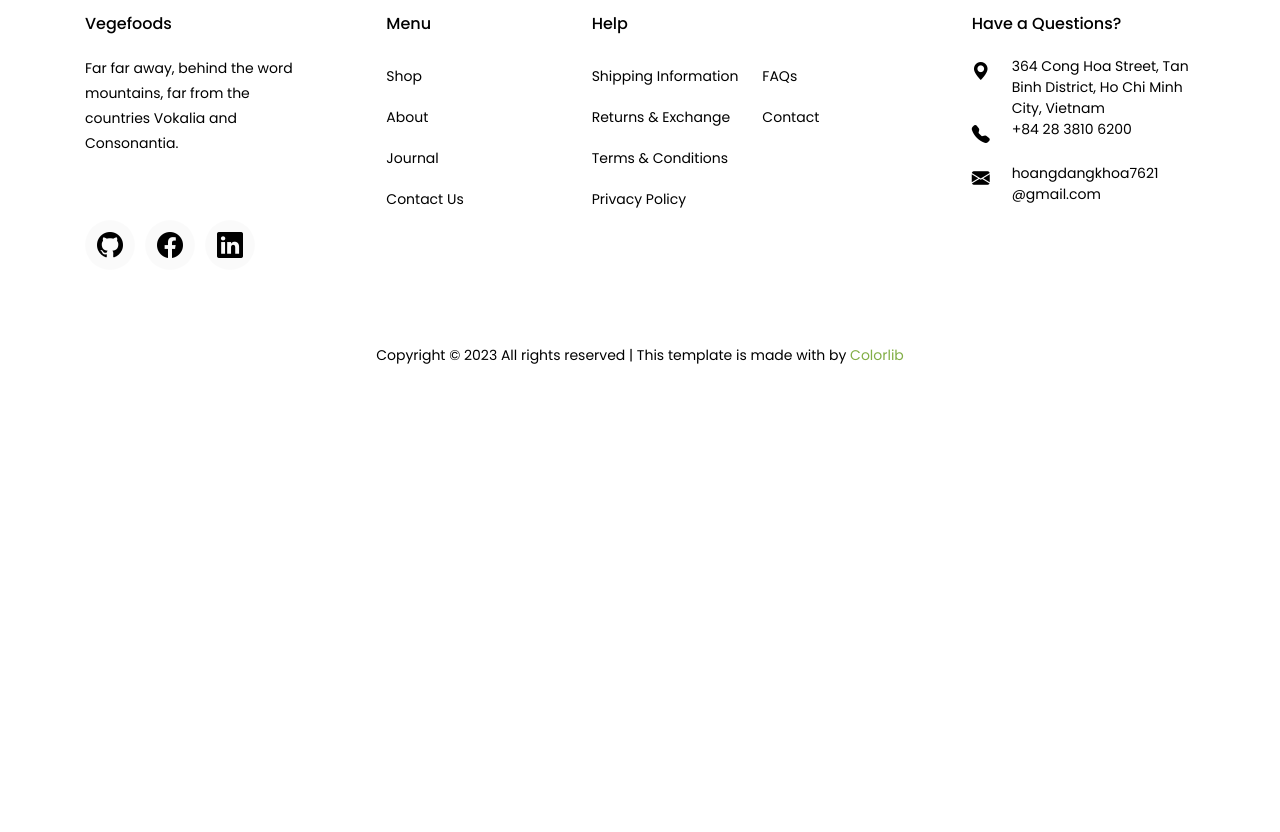
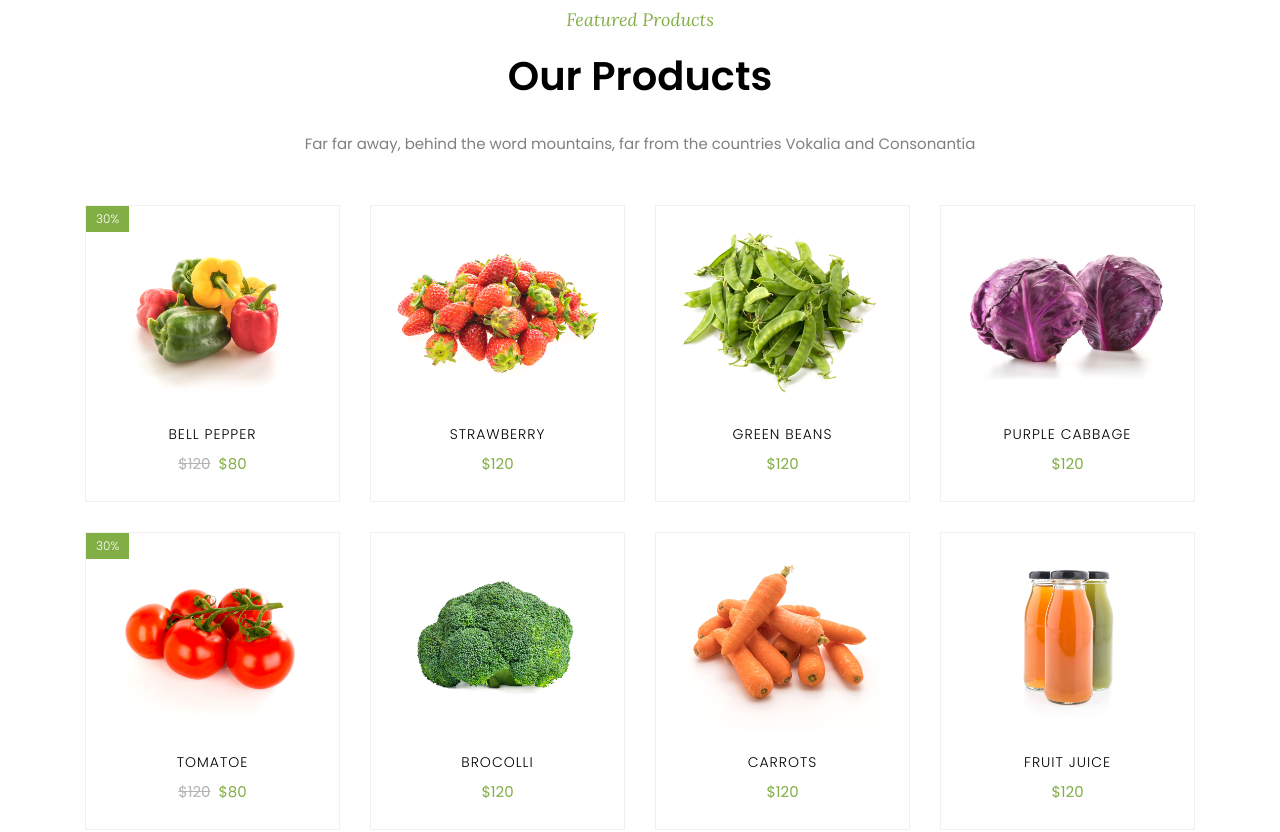
Before and after one commit to khoahd7621/react-intensive-practice, a React (Vite) app: page / in a window 1280 px wide. Shown: the part 840-1672 px from the top of the page. Before the commit the page ends 1322 px from the top, so only its background shows below. Built offline with nearby package versions, Linux system fonts and the light colour scheme.

Commit message:
Create ProductCard and FeaturedProduct components

```diff
--- /dev/null
+++ b/src/components/commons/ProductCard.tsx
@@ -0,0 +1,75 @@
+import { Product } from "@/models/Product";
+import AppRoutes from "@/routes/AppRoutes";
+import { Link } from "react-router-dom";
+
+type ProductProps = {
+  product: Product;
+};
+
+export default function ProductCard({ product }: ProductProps) {
+  return (
+    <div className="col-md-6 col-lg-3">
+      <div className="product">
+        <Link
+          to={`${AppRoutes.shop}/${product.slug}`}
+          className="img-prod"
+        >
+          <img
+            className="img-fluid"
+            src={product.image}
+            alt={product.name}
+          />
+          {product.isDiscount && <span className="status">{product.discountPercent}%</span>}
+          <div className="overlay"></div>
+        </Link>
+        <div className="text py-3 pb-4 px-3 text-center">
+          <h3>
+            <Link to={`${AppRoutes.shop}/${product.slug}`}>{product.name}</Link>
+          </h3>
+          <div className="d-flex">
+            <div className="pricing">
+              <p className="price">
+                {product.isDiscount ? (
+                  <>
+                    <span className="mr-2 price-dc">${product.price}</span>
+                    <span className="price-sale">${product.discountPrice}</span>
+                  </>
+                ) : (
+                  <span>${product.price}</span>
+                )}
+              </p>
+            </div>
+          </div>
+          <div className="bottom-area d-flex px-3">
+            <div className="m-auto d-flex">
+              <a
+                href="#"
+                className="add-to-cart d-flex justify-content-center align-items-center text-center"
+              >
+                <span>
+                  <i className="bi bi-list"></i>
+                </span>
+              </a>
+              <a
+                href="#"
+                className="buy-now d-flex justify-content-center align-items-center mx-1"
+              >
+                <span>
+                  <i className="bi bi-cart4"></i>
+                </span>
+              </a>
+              <a
+                href="#"
+                className="heart d-flex justify-content-center align-items-center "
+              >
+                <span>
+                  <i className="bi bi-heart-fill"></i>
+                </span>
+              </a>
+            </div>
+          </div>
+        </div>
+      </div>
+    </div>
+  );
+}
--- a/src/components/commons/index.ts
+++ b/src/components/commons/index.ts
@@ -1,5 +1,6 @@
 import MiniNav from "./MiniNav";
 import Navbar from "./Navbar";
 import Footer from "./Footer";
+import ProductCard from "./ProductCard";
 
-export { MiniNav, Navbar, Footer };
+export { MiniNav, Navbar, Footer, ProductCard };
--- /dev/null
+++ b/src/components/home/FeaturedProduct.tsx
@@ -0,0 +1,28 @@
+import { listProducts } from "@/datas/ListProducts";
+import { ProductCard } from "../commons";
+
+export default function FeaturedProduct() {
+  return (
+    <section className="ftco-section">
+      <div className="container">
+        <div className="row justify-content-center mb-3 pb-3">
+          <div className="col-md-12 heading-section text-center">
+            <span className="subheading">Featured Products</span>
+            <h2 className="mb-4">Our Products</h2>
+            <p>Far far away, behind the word mountains, far from the countries Vokalia and Consonantia</p>
+          </div>
+        </div>
+      </div>
+      <div className="container">
+        <div className="row">
+          {listProducts.map((product) => (
+            <ProductCard
+              key={product.id}
+              product={product}
+            />
+          ))}
+        </div>
+      </div>
+    </section>
+  );
+}
--- a/src/components/home/index.ts
+++ b/src/components/home/index.ts
@@ -1,3 +1,4 @@
 import Hero from "./Hero";
+import FeaturedProduct from "./FeaturedProduct";
 
-export { Hero };
+export { Hero, FeaturedProduct };
--- /dev/null
+++ b/src/datas/ListProducts.ts
@@ -0,0 +1,140 @@
+import productImg1 from "@/assets/images/product-1.jpg";
+import productImg2 from "@/assets/images/product-2.jpg";
+import productImg3 from "@/assets/images/product-3.jpg";
+import productImg4 from "@/assets/images/product-4.jpg";
+import productImg5 from "@/assets/images/product-5.jpg";
+import productImg6 from "@/assets/images/product-6.jpg";
+import productImg7 from "@/assets/images/product-7.jpg";
+import productImg8 from "@/assets/images/product-8.jpg";
+import { Product } from "@/models/Product";
+
+export const listProducts: Product[] = [
+  {
+    id: 1,
+    name: "Bell Pepper",
+    slug: "bell-pepper",
+    image: productImg1,
+    price: 120,
+    isDiscount: true,
+    discountPrice: 80,
+    discountPercent: 30,
+    description: "Far far away, behind the word mountains, far from the countries Vokalia and Consonantia",
+    category: "",
+    ratingStar: 4.5,
+    ratingCount: 500,
+    soldCount: 200,
+    inStockCount: 600,
+  },
+  {
+    id: 2,
+    name: "Strawberry",
+    slug: "strawberry",
+    image: productImg2,
+    price: 120,
+    isDiscount: false,
+    discountPrice: 0,
+    discountPercent: 0,
+    description: "Far far away, behind the word mountains, far from the countries Vokalia and Consonantia",
+    category: "",
+    ratingStar: 4.5,
+    ratingCount: 500,
+    soldCount: 200,
+    inStockCount: 600,
+  },
+  {
+    id: 3,
+    name: "Green Beans",
+    slug: "green-beans",
+    image: productImg3,
+    price: 120,
+    isDiscount: false,
+    discountPrice: 0,
+    discountPercent: 0,
+    description: "Far far away, behind the word mountains, far from the countries Vokalia and Consonantia",
+    category: "",
+    ratingStar: 4.5,
+    ratingCount: 500,
+    soldCount: 200,
+    inStockCount: 600,
+  },
+  {
+    id: 4,
+    name: "Purple Cabbage",
+    slug: "purple-cabbage",
+    image: productImg4,
+    price: 120,
+    isDiscount: false,
+    discountPrice: 0,
+    discountPercent: 0,
+    description: "Far far away, behind the word mountains, far from the countries Vokalia and Consonantia",
+    category: "",
+    ratingStar: 4.5,
+    ratingCount: 500,
+    soldCount: 200,
+    inStockCount: 600,
+  },
+  {
+    id: 5,
+    name: "Tomatoe",
+    slug: "tomatoe",
+    image: productImg5,
+    price: 120,
+    isDiscount: true,
+    discountPrice: 80,
+    discountPercent: 30,
+    description: "Far far away, behind the word mountains, far from the countries Vokalia and Consonantia",
+    category: "",
+    ratingStar: 4.5,
+    ratingCount: 500,
+    soldCount: 200,
+    inStockCount: 600,
+  },
+  {
+    id: 6,
+    name: "Brocolli",
+    slug: "brocolli",
+    image: productImg6,
+    price: 120,
+    isDiscount: false,
+    discountPrice: 0,
+    discountPercent: 0,
+    description: "Far far away, behind the word mountains, far from the countries Vokalia and Consonantia",
+    category: "",
+    ratingStar: 4.5,
+    ratingCount: 500,
+    soldCount: 200,
+    inStockCount: 600,
+  },
+  {
+    id: 7,
+    name: "Carrots",
+    slug: "carrots",
+    image: productImg7,
+    price: 120,
+    isDiscount: false,
+    discountPrice: 0,
+    discountPercent: 0,
+    description: "Far far away, behind the word mountains, far from the countries Vokalia and Consonantia",
+    category: "",
+    ratingStar: 4.5,
+    ratingCount: 500,
+    soldCount: 200,
+    inStockCount: 600,
+  },
+  {
+    id: 8,
+    name: "Fruit Juice",
+    slug: "fruit-juice",
+    image: productImg8,
+    price: 120,
+    isDiscount: false,
+    discountPrice: 0,
+    discountPercent: 0,
+    description: "Far far away, behind the word mountains, far from the countries Vokalia and Consonantia",
+    category: "",
+    ratingStar: 4.5,
+    ratingCount: 500,
+    soldCount: 200,
+    inStockCount: 600,
+  },
+];
--- a/src/index.scss
+++ b/src/index.scss
@@ -1310,11 +1310,6 @@ h5,
 }
 textarea.form-control {
   height: inherit !important;
-}
-
-.ftco-animate {
-  opacity: 0;
-  visibility: hidden;
 }
 
 .bg-primary {
--- a/src/main.tsx
+++ b/src/main.tsx
@@ -6,6 +6,7 @@ import App from "./App.tsx";
 import "bootstrap-icons/font/bootstrap-icons.css";
 import "bootstrap/dist/css/bootstrap.min.css";
 import "bootstrap/dist/js/bootstrap.min.js";
+import "animate.css";
 
 import "./index.scss";
 
--- /dev/null
+++ b/src/models/Product.ts
@@ -0,0 +1,16 @@
+export type Product = {
+  id: number;
+  name: string;
+  price: number;
+  isDiscount: boolean;
+  discountPercent: number;
+  discountPrice: number;
+  image: string;
+  slug: string;
+  description: string;
+  category: string;
+  ratingStar: number;
+  ratingCount: number;
+  soldCount: number;
+  inStockCount: number;
+};
--- a/src/pages/HomePage.tsx
+++ b/src/pages/HomePage.tsx
@@ -1,9 +1,11 @@
-import { Hero } from "@/components/home";
+import { FeaturedProduct, Hero } from "@/components/home";
 
 export default function HomePage() {
   return (
     <>
       <Hero />
+
+      <FeaturedProduct />
     </>
   );
 }
```
Also changed, not shown: src/components/commons/Loader.tsx (added, +34 -0 lines).
